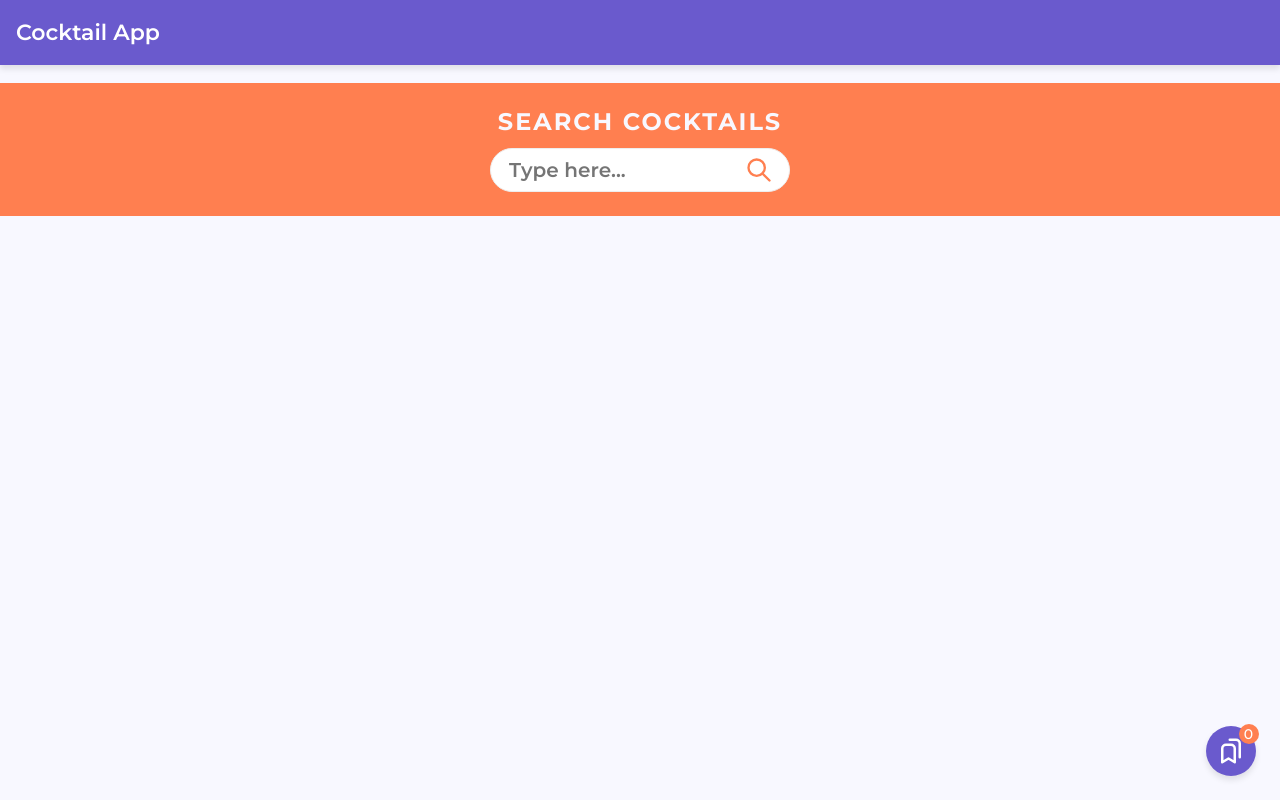
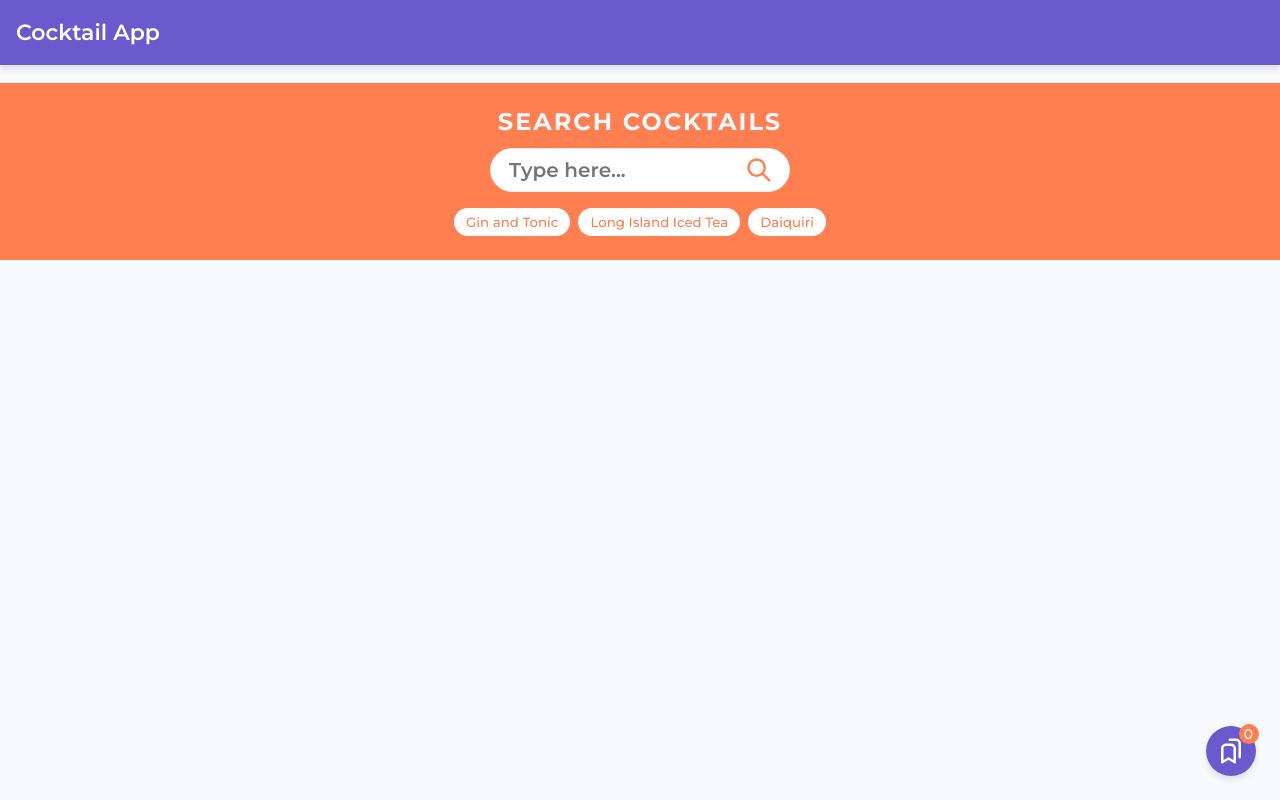
Before and after one commit to wdire/cocktail-app, a Next.js app: page / in a window 1280 px wide. Built offline with nearby package versions, Linux system fonts and the light colour scheme.

Commit message:
feat: add search suggessions

```diff
--- a/src/components/search-page/index.tsx
+++ b/src/components/search-page/index.tsx
@@ -1,11 +1,18 @@
 import SearchBar from "./search-bar";
 import SearchResults from "./search-results";
 import FloatingSaveButton from "./floating-save-button";
+import { getRandomElementsFromArray } from "@/lib/utils";
+import { searchSuggessionsArray } from "@/lib/config";
 
 const SearchPage = () => {
+  const searchSuggestions = getRandomElementsFromArray(
+    searchSuggessionsArray,
+    3,
+  );
+
   return (
     <>
-      <SearchBar />
+      <SearchBar searchSuggestions={searchSuggestions} />
       <SearchResults />
       <FloatingSaveButton />
     </>
--- a/src/components/search-page/search-bar/index.tsx
+++ b/src/components/search-page/search-bar/index.tsx
@@ -5,8 +5,13 @@ import styles from "./search-bar.module.scss";
 import { SearchIcon } from "@/components/_helpers/icons";
 import { useContext, useState } from "react";
 import { CocktailsContext } from "@/context/cocktails-context";
+import SearchSuggessions from "./search-suggessions";
 
-const SearchBar = () => {
+type SearchBarProps = {
+  searchSuggestions: string[];
+};
+
+const SearchBar = ({ searchSuggestions }: SearchBarProps) => {
   const { searchQuery, setSearchQuery } = useContext(CocktailsContext);
 
   const [inputValue, setInputValue] = useState(searchQuery);
@@ -16,6 +21,11 @@ const SearchBar = () => {
       setInputValue(e.target.value);
       setSearchQueryDebounce(e.target.value);
     }
+  };
+
+  const setSearchAndInputValue = (value: string) => {
+    setInputValue(value);
+    setSearchQuery(value);
   };
 
   const setSearchQueryDebounce = useDebouncedCallback((value: string) => {
@@ -36,6 +46,10 @@ const SearchBar = () => {
           <SearchIcon />
         </div>
       </div>
+      <SearchSuggessions
+        searchSuggessions={searchSuggestions}
+        setSearchQuery={setSearchAndInputValue}
+      />
     </div>
   );
 };
--- a/src/components/search-page/search-bar/search-bar.module.scss
+++ b/src/components/search-page/search-bar/search-bar.module.scss
@@ -46,3 +46,39 @@
     color: $primary-color;
   }
 }
+
+.suggessions {
+  display: flex;
+  justify-content: center;
+  margin-top: 16px;
+  gap: 8px;
+}
+
+.suggession {
+  background: white;
+  border: none;
+  border-radius: 20px;
+  padding: 6px 12px;
+  color: $primary-color;
+  font-weight: 500;
+  cursor: pointer;
+  transition: background 0.3s ease;
+
+  &:hover {
+    background: lighten($color: white, $amount: 5);
+  }
+
+  &:active {
+    background: darken($color: white, $amount: 7);
+  }
+
+  &_active {
+    background: $secondary-color;
+    color: white;
+
+    &:hover,
+    &:active {
+      background: $secondary-color;
+    }
+  }
+}
--- /dev/null
+++ b/src/components/search-page/search-bar/search-suggessions.tsx
@@ -0,0 +1,42 @@
+"use client";
+
+import { useState } from "react";
+import styles from "./search-bar.module.scss";
+
+type SearchSuggessionsProps = {
+  searchSuggessions: string[];
+  setSearchQuery: (value: string) => void;
+};
+
+const SearchSuggessions = ({
+  setSearchQuery,
+  searchSuggessions,
+}: SearchSuggessionsProps) => {
+  const [activeIndex, setActiveIndex] = useState<number | null>(null);
+
+  return (
+    <div className={styles.suggessions}>
+      {searchSuggessions.map((suggession, index) => {
+        return (
+          <button
+            key={index}
+            className={`${styles.suggession} ${activeIndex === index ? styles.suggession_active : ""}`}
+            onClick={() => {
+              if (activeIndex === index) {
+                setActiveIndex(null);
+                setSearchQuery("");
+              } else {
+                setActiveIndex(index);
+                setSearchQuery(suggession);
+              }
+            }}
+          >
+            {suggession}
+          </button>
+        );
+      })}
+    </div>
+  );
+};
+
+export default SearchSuggessions;
--- a/src/context/cocktails-context.tsx
+++ b/src/context/cocktails-context.tsx
@@ -23,7 +23,6 @@ export const CocktailsProvider: React.FC<{ children: React.ReactNode }> = ({
   const [savedCocktails, setSavedCocktails] = useState<
     CocktailSearchResultItem[]
   >([]);
-
   const [searchQuery, setSearchQuery] = useState("");
 
   const savedCocktailIds = useMemo(() => {
--- /dev/null
+++ b/src/lib/config.ts
@@ -0,0 +1,22 @@
+export const searchSuggessionsArray = [
+  "Margarita",
+  "Martini",
+  "Mojito",
+  "Old Fashioned",
+  "Daiquiri",
+  "Negroni",
+  "Mai Tai",
+  "Cosmopolitan",
+  "Manhattan",
+  "Piña Colada",
+  "Whiskey Sour",
+  "Gin and Tonic",
+  "Bloody Mary",
+  "Paloma",
+  "Moscow Mule",
+  "Tequila Sunrise",
+  "Long Island Iced Tea",
+  "Caipirinha",
+  "Aperol Spritz",
+  "Tom Collins",
+];
--- /dev/null
+++ b/src/lib/utils.ts
@@ -0,0 +1,14 @@
+export const getRandomElementsFromArray = <T>(
+  array: T[],
+  numberOfElements: number,
+) => {
+  const selectedElements = [];
+  const arrayCopy = [...array];
+
+  for (let i = 0; i < numberOfElements; i++) {
+    const randomIndex = Math.floor(Math.random() * arrayCopy.length);
+    selectedElements.push(arrayCopy.splice(randomIndex, 1)[0]);
+  }
+
+  return selectedElements;
+};
```
